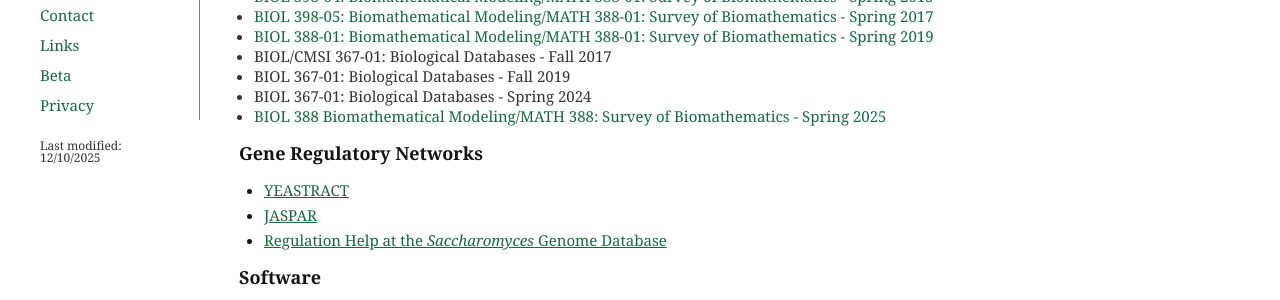
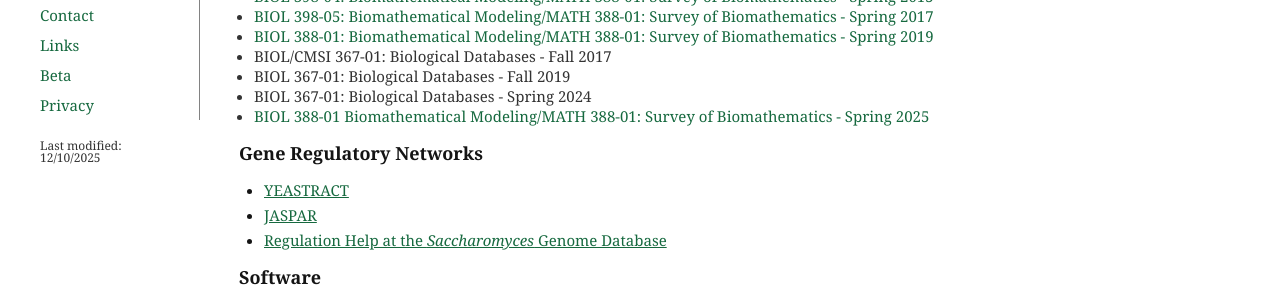
Before and after one commit to dondi/GRNsight, a Jekyll site: the page built from links.html, in a window 1280 px wide. Shown: the part 394-694 px from the top of the page. Built offline with Jekyll 4.4.1, drawn with Linux system fonts in a browser that asks for light colours; nearby versions of some CDN libraries.

Commit message:
Add section numbers for BIOL/MATH 388 in S25

```diff
--- a/links.html
+++ b/links.html
@@ -21,7 +21,7 @@ description: Useful links for GRNsight, an open source web application and servi
                   <li>BIOL/CMSI 367-01: Biological Databases - Fall 2017</li>
                   <li>BIOL 367-01: Biological Databases - Fall 2019</li>
                   <li>BIOL 367-01: Biological Databases - Spring 2024</li>
-                  <li><a href="https://openwetware.org/wiki/BIOL388/S25" target="_blank">BIOL 388 Biomathematical Modeling/MATH 388: Survey of Biomathematics - Spring 2025</a></li>
+                  <li><a href="https://openwetware.org/wiki/BIOL388/S25" target="_blank">BIOL 388-01 Biomathematical Modeling/MATH 388-01: Survey of Biomathematics - Spring 2025</a></li>
                 </ul>
 
             <div id="pageContent">
```
